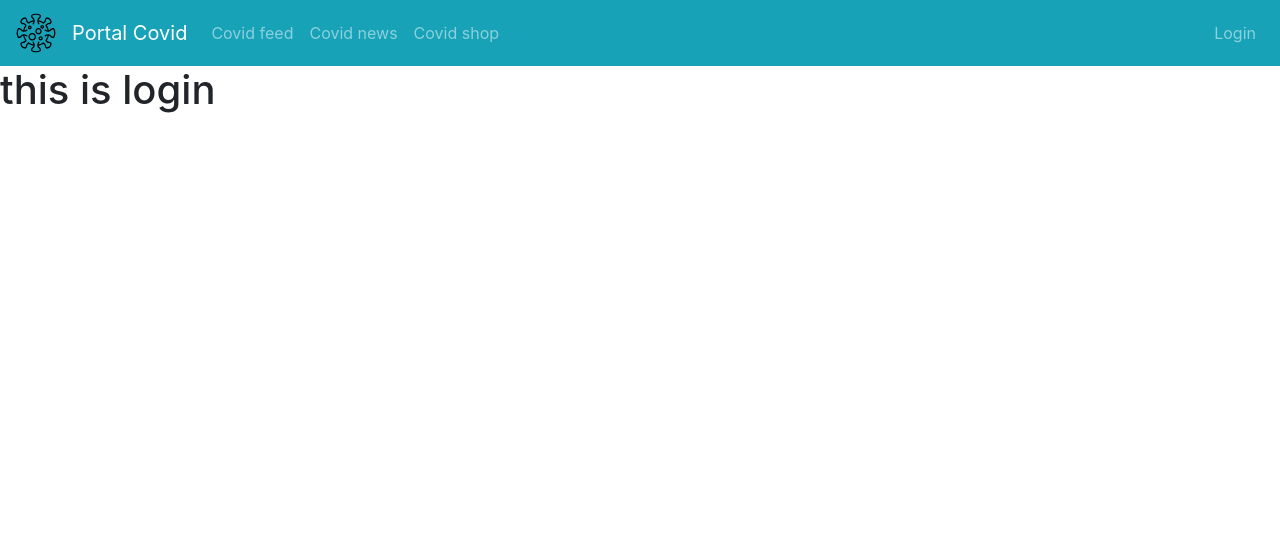
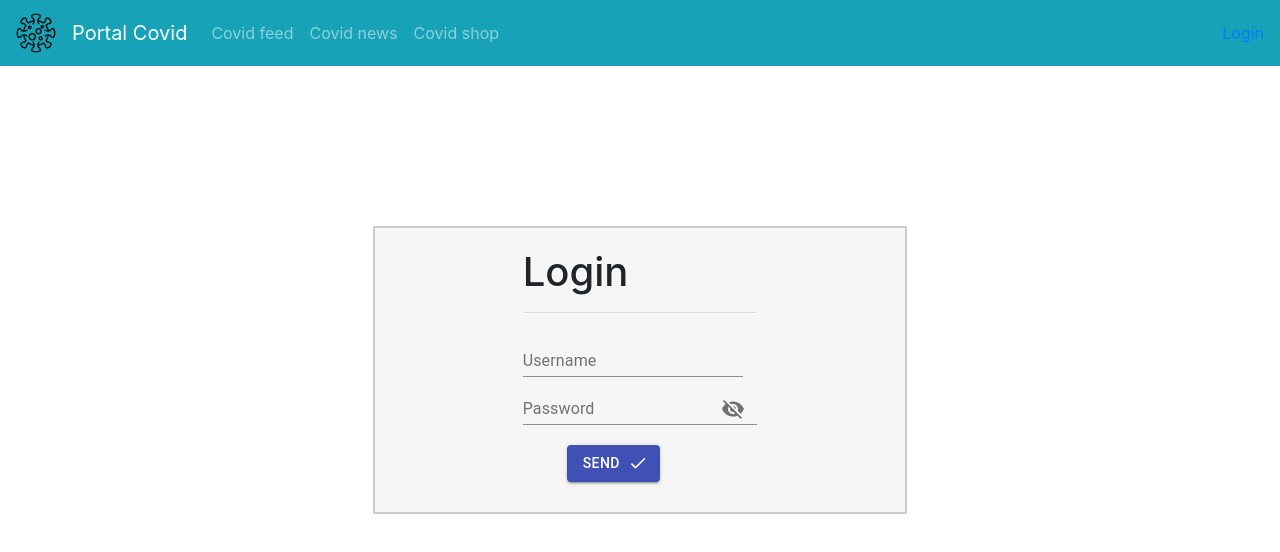
Before and after one commit to doilus/covid_app, a React (Create React App) app: page /login in a window 1280 px wide. Shown: the top 552 px of the page. Built offline with nearby package versions, Linux system fonts and the light colour scheme.

Commit message:
Create login page template, changing MenuBar from bootstrap link to react router links, adding material-ui dependencies

```diff
--- a/package.json
+++ b/package.json
@@ -3,6 +3,8 @@
   "version": "0.1.0",
   "private": true,
   "dependencies": {
+    "@material-ui/core": "^4.11.3",
+    "@material-ui/icons": "^4.11.2",
     "@testing-library/jest-dom": "^4.2.4",
     "@testing-library/react": "^9.5.0",
     "@testing-library/user-event": "^7.2.1",
--- a/src/App.tsx
+++ b/src/App.tsx
@@ -1,13 +1,22 @@
-import React from 'react';
+import React, {useState} from 'react';
 import './App.css';
 import MenuBar from './MenuBar';
 import CovidShop from "./ShopComponents/front/CovidShop";
 import CovidFeed from "./CovidFeed";
 import CovidNews from "./CovidNews";
-import Login from "./Login";
-import {BrowserRouter as Router, Route, Switch} from "react-router-dom"
+import Login from "./Login/Login";
+import {BrowserRouter as Router, Route, Switch, useHistory} from "react-router-dom"
+import {IUser} from "./Login/IUser";
+import Panel from "./LoginPanel/Panel";
 
-function App() {
+
+const App = () => {
+    const [user, setUser] = useState<IUser | undefined>(undefined);
+
+    const logout = () => {
+        setUser(undefined);
+        alert("You have been logged out!");
+    }
     const Home = () => (
         <div>
             <h1>Home Page</h1>
@@ -16,13 +25,14 @@ function App() {
     return (
         <Router>
             <div>
-                <MenuBar/>
+                <MenuBar user={user} logout={logout}/>
                 <Switch>
-                    <Route path="/" exact component={Home}></Route>
-                    <Route path="/feed" component={CovidFeed}></Route>
-                    <Route path="/news" component={CovidNews}></Route>
-                    <Route path="/shop" component={CovidShop}></Route>
-                    <Route path="/login" component={Login}></Route>
+                    <Route path="/" exact component={Home}/>
+                    <Route path="/feed" component={CovidFeed}/>
+                    <Route path="/news" component={CovidNews}/>
+                    <Route path="/shop" component={CovidShop}/>
+                    <Route path="/panel" render={() => <Panel user={user!}/>}/>
+                    <Route path="/login" render={() => <Login setUser={setUser} />}/>
                 </Switch>
             </div>
         </Router>
--- a/src/Login.tsx
+++ /dev/null
@@ -1,12 +0,0 @@
-import React from 'react';
-import './App.css';
-
-function Login() {
-    return (<div>
-        <h1> this is login</h1>
-
-    </div>);
-
-}
-
-export default Login;
--- /dev/null
+++ b/src/Login/IUser.ts
@@ -0,0 +1,17 @@
+export interface IUser {
+    name: string,
+    lastName: string,
+    credentials: ICredentials
+}
+
+
+export interface ICredentials {
+    login: string,
+    password: string
+    role:Role
+}
+
+export enum Role{
+    ADMIN = "Admin",
+    USER = "User"
+}
--- /dev/null
+++ b/src/Login/InMemoryUsers.ts
@@ -0,0 +1,8 @@
+import {Role, IUser} from "./IUser";
+
+export const  USERS: IUser[] = [
+    {name:"Michal", lastName:"Kowalski", credentials: {login:"admin", password:"admin", role:Role.ADMIN}},
+    {name:"Adam", lastName:"Nowak", credentials: {login:"adam", password:"adam", role:Role.USER}},
+    {name:"Krzysztof", lastName:"Pawlak", credentials: {login:"krzychu", password:"krzychu", role:Role.USER}},
+    {name:"Andrzej", lastName:"Nowacki", credentials: {login:"andrzej", password:"andrzej", role:Role.USER}},
+]
--- /dev/null
+++ b/src/Login/Login.tsx
@@ -0,0 +1,114 @@
+import React, {useState} from 'react';
+import '../App.css';
+import './LoginApp.scss';
+import {Col, Container, Row} from "react-bootstrap";
+import {Button, FormControl, IconButton, Input, InputAdornment, InputLabel} from "@material-ui/core";
+import {Visibility, VisibilityOff, Done} from "@material-ui/icons";
+import {USERS} from "./InMemoryUsers";
+import {IUser} from "./IUser";
+import {useHistory} from "react-router-dom";
+
+type UserProps = {
+    setUser: (username:IUser) => void
+}
+
+const Login = ({setUser}: UserProps) => {
+    let history = useHistory();
+    const [values, setValues] = useState({
+        username: "",
+        password: "",
+        showPassword: false,
+        loginError: false
+    });
+
+    const handleChange = (prop: any) => (event: any) => {
+        setValues({...values, [prop]: event.target.value});
+    };
+
+    const handleClickShowPassword = () => {
+        setValues({...values, showPassword: !values.showPassword});
+    };
+
+    const handleMouseDownPassword = (event: any) => {
+        event.preventDefault();
+    };
+
+    const handleLogin = () => {
+        const user: IUser | undefined = USERS.find((user: IUser) => user.credentials.login === values.username && user.credentials.password === values.password);
+        if (user) {
+            alert(`Logged as: ${user.credentials.login}`);
+            setValues({...values, loginError: false});
+            setUser(user);
+            history.push("/");
+        } else {
+            setValues({...values, loginError: true});
+        }
+    }
+
+
+    return (<div>
+        <Container className="login-container col-md-5">
+            <Row className="justify-content-md-center">
+                <Col sm={6}>
+                    <h1>Login</h1>
+                    <hr/>
+                </Col>
+            </Row>
+            <Row className="justify-content-md-center">
+                <Col sm={6}>
+                    <FormControl>
+                        <InputLabel>Username</InputLabel>
+                        <Input
+                            error={values.loginError}
+                            id="username"
+                            type="text"
+                            value={values.username}
+                            onChange={handleChange('username')}
+                        />
+                    </FormControl>
+                </Col>
+            </Row>
+            <Row className="justify-content-md-center">
+                <Col sm={6}>
+                    <FormControl>
+                        <InputLabel>Password</InputLabel>
+                        <Input
+                            error={values.loginError}
+                            id="password"
+                            type={values.showPassword ? 'text' : 'password'}
+                            value={values.password}
+                            onChange={handleChange('password')}
+                            endAdornment={
+                                <InputAdornment position="end">
+                                    <IconButton
+                                        aria-label="toggle password visibility"
+                                        onClick={handleClickShowPassword}
+                                        onMouseDown={handleMouseDownPassword}
+                                    >
+                                        {values.showPassword ? <Visibility/> : <VisibilityOff/>}
+                                    </IconButton>
+                                </InputAdornment>
+                            }
+                        />
+                    </FormControl>
+                </Col>
+            </Row>
+            <Row className="justify-content-md-center" style={{marginTop: "20px"}}>
+                <Col sm={4}>
+                    <Button
+                        variant="contained"
+                        color="primary"
+                        // className={classes.button}
+                        endIcon={<Done>login</Done>}
+                        onClick={handleLogin}
+                    >
+                        Send
+                    </Button>
+                </Col>
+            </Row>
+        </Container>
+    </div>);
+
+}
+
+export default Login;
--- /dev/null
+++ b/src/Login/LoginApp.scss
@@ -0,0 +1,6 @@
+.login-container{
+  margin-top: 20vh;
+  border: 2px solid #cbcbcb;
+  background: #f6f6f6;
+  padding: 20px 0 30px 0;
+}
--- /dev/null
+++ b/src/LoginPanel/Panel.tsx
@@ -0,0 +1,19 @@
+import React, {useEffect} from "react";
+import {IUser} from "../Login/IUser";
+
+type PanelProps = {
+    user: IUser
+}
+
+const Panel = ({user}: PanelProps) => {
+    useEffect(() => {
+        console.log(user)
+    })
+
+    return (<div>
+        <h1>Hello {user.name}</h1>
+    </div>);
+}
+
+
+export default Panel;
--- a/src/MenuBar.tsx
+++ b/src/MenuBar.tsx
@@ -2,9 +2,23 @@ import Navbar from "react-bootstrap/Navbar";
 import {Nav} from "react-bootstrap";
 import React from "react";
 import cov_logo from "./cov_logo.svg";
+import {IUser} from "./Login/IUser";
+import {Link} from "react-router-dom";
+import {useHistory} from "react-router-dom";
 
-class MenuBar extends React.Component {
-    render() {
+type MenuBarProps = {
+    user: IUser | undefined,
+    logout: () => void
+}
+
+const MenuBar = ({user, logout}: MenuBarProps) => {
+    let history = useHistory();
+
+    const onLogout = () => {
+        logout();
+        history.push("/")
+    }
+
     return (
         <div>
             <Navbar collapseOnSelect expand="lg" bg="info" variant="dark">
@@ -20,13 +34,14 @@ class MenuBar extends React.Component {
                         <Nav.Link href="shop">Covid shop</Nav.Link>
                     </Nav>
                     <Nav>
-                            <Nav.Link href="login">Login</Nav.Link>
+                        {user && <Link to="/panel"> {user.credentials.role} panel</Link>}
+                        {user ? <Nav.Link onClick={onLogout}>Logout</Nav.Link> :
+                            <Link to="/login">Login</Link>}
                     </Nav>
                 </Navbar.Collapse>
             </Navbar>
         </div>
     );
 }
-}
 
 export default MenuBar;
```
Also changed, not shown: 1 other file (tests, documents, lock files or other folders). Lines whose indentation alone changed are shown as unchanged.
